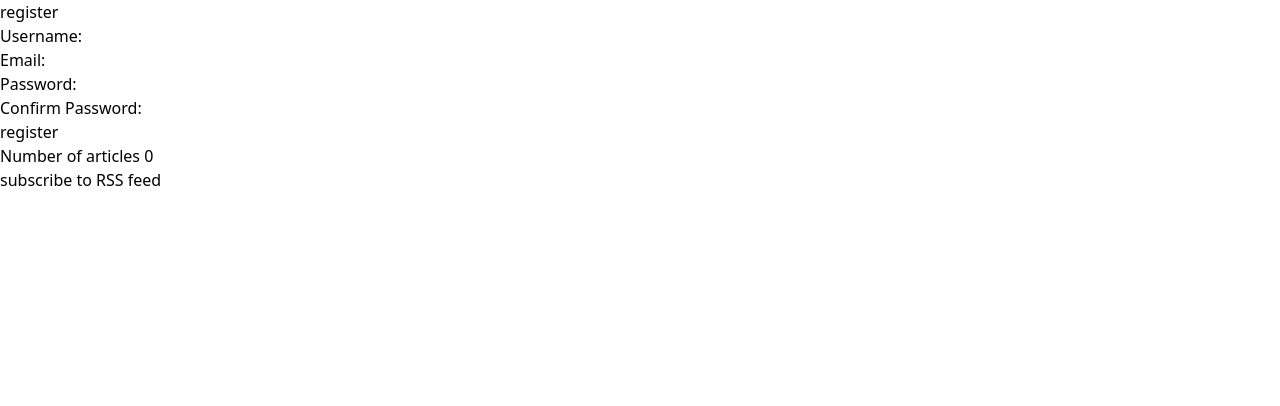
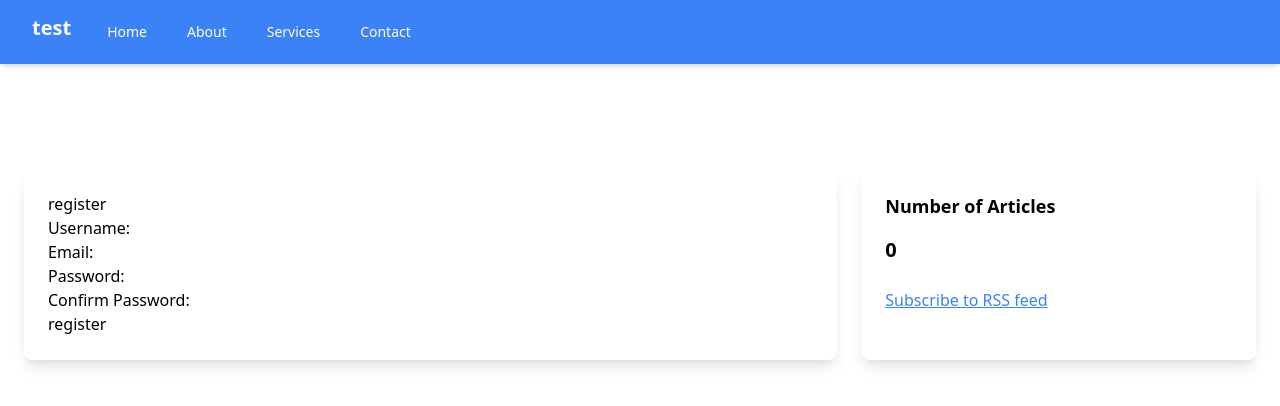
Before and after one commit to zablon-oigo/django-ci, a Django app: page /account/register/ in a window 1280 px wide. Shown: the top 406 px of the page. Run offline with Django 5.2, Linux system fonts and the light colour scheme; data that the repository does not hold is empty; parts of the project's set-up code (start-up, migrations or seed data) failed here and were passed over; some libraries are stand-ins or nearby versions.

Commit message:
Add grid box

```diff
--- a/templates/base.html
+++ b/templates/base.html
@@ -10,14 +10,47 @@
         | Blog</title>
     </head>
     <body>
-        {% block content %}{% endblock %}
-        <div class="">
-            Number of articles {% total_posts %}
-        </div>
-        <p class="">
-            <a href="{% url 'blog:post-feed' %}" class="">
-                subscribe to RSS feed
-            </a>
-        </p>
+        <header>
+            <nav class="bg-blue-500 shadow-md">
+                <div class="max-w-7xl mx-auto px-4 sm:px-6 lg:px-8">
+                    <div class="relative flex items-center justify-between h-16">
+                        <div class="absolute inset-y-0 left-0 flex items-center sm:hidden">
+
+                        </div>
+                        <div class="flex-1 flex items-center justify-center sm:items-stretch sm:justify-start">
+                            <div class="flex-shrink-0 text-white font-bold text-xl">
+                                <a href="">test</a>
+                            </div>
+                            <div class="hidden sm:block sm:ml-6">
+                                <div class="flex space-x-4">
+                                    <a href="" class="text-white px-3 py-2 rounded-md text-sm font-medium hover:bg-blue-600">Home</a>
+                                    <a href="" class="text-white px-3 py-2 rounded-md text-sm font-medium hover:bg-blue-600">About</a>
+                                    <a href="" class="text-white px-3 py-2 rounded-md text-sm font-medium hover:bg-blue-600">Services</a>
+                                    <a href="" class="text-white px-3 py-2 rounded-md text-sm font-medium hover:bg-blue-600">Contact</a>
+                                </div>
+                            </div>
+                        </div>
+                    </div>
+                </div>
+            </nav>
+        </header>
+
+        <section class="grid grid-cols-1 sm:grid-cols-3 gap-6 p-6 my-20">
+            <div class="col-span-1 sm:col-span-2 bg-white p-6 rounded-lg shadow-lg">
+                {% block content %}{% endblock %}
+            </div>
+            <div class="col-span-1 bg-white p-6 rounded-lg shadow-lg">
+                <h3 class="text-lg font-semibold mb-4">Number of Articles</h3>
+                <p class="text-xl font-bold">{% total_posts %}</p>
+                <div class="mt-6">
+                    <p class="text-gray-700">
+                        <a href="{% url 'blog:post-feed' %}" class="text-blue-500 hover:text-blue-700 underline">
+                            Subscribe to RSS feed
+                        </a>
+                    </p>
+                </div>
+            </div>
+        </section>
+
     </body>
 </html>
```
